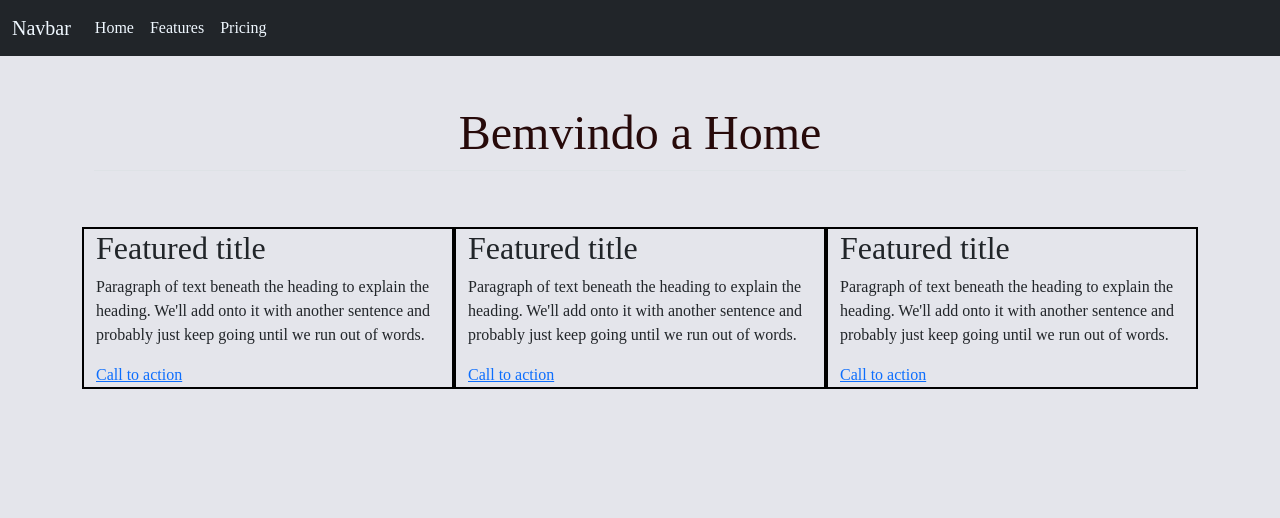
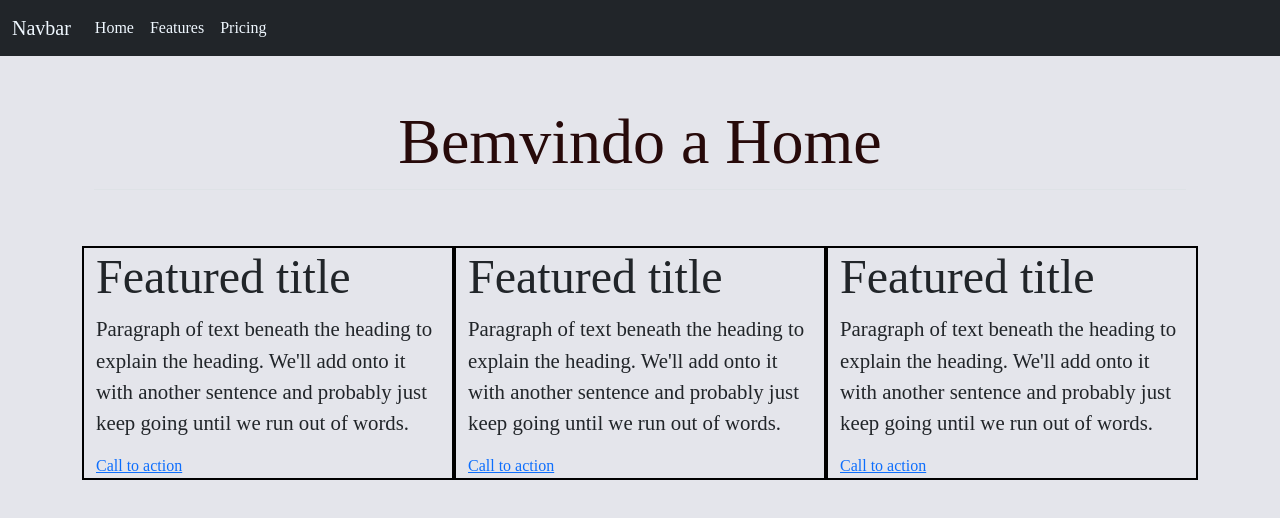
Before and after one commit to Anselmo17/app-test-refresh-token, an Angular app: page /home in a window 1280 px wide. Shown: the top 518 px of the page. Built offline with nearby package versions, Linux system fonts and the light colour scheme; a web font is replaced by a local one.

Commit message:
FEAT:Adicionando espaçamento no titulo da pagina

```diff
--- a/src/app/component/home/home.component.css
+++ b/src/app/component/home/home.component.css
@@ -1,5 +1,5 @@
 h1 {
-    font-size: 3em;
+    font-size: 4rem;
     color: rgb(39, 10, 10);
     text-align: center;
 }
@@ -7,3 +7,11 @@ h1 {
 .feature {
     border: 2px black solid;
 }
+
+h2{
+    font-size: 3rem;
+}
+
+.texto{
+    font-size: 1.3rem;
+}
--- a/src/app/component/home/home.component.html
+++ b/src/app/component/home/home.component.html
@@ -4,7 +4,7 @@
     <div class="row g-4 py-5 row-cols-1 row-cols-lg-3">
       <div class="feature col">
         <h2>Featured title</h2>
-        <p>Paragraph of text beneath the heading to explain the heading. We'll add onto it with another sentence and probably just keep going until we run out of words.</p>
+        <p class="texto">Paragraph of text beneath the heading to explain the heading. We'll add onto it with another sentence and probably just keep going until we run out of words.</p>
         <a href="#" class="icon-link d-inline-flex align-items-center">
           Call to action
           <svg class="bi" width="1em" height="1em"><use xlink:href="#chevron-right"></use></svg>
@@ -13,7 +13,7 @@
 
       <div class="feature col">
         <h2>Featured title</h2>
-        <p>Paragraph of text beneath the heading to explain the heading. We'll add onto it with another sentence and probably just keep going until we run out of words.</p>
+        <p class="texto">Paragraph of text beneath the heading to explain the heading. We'll add onto it with another sentence and probably just keep going until we run out of words.</p>
         <a href="#" class="icon-link d-inline-flex align-items-center">
           Call to action
           <svg class="bi" width="1em" height="1em"><use xlink:href="#chevron-right"></use></svg>
@@ -22,7 +22,7 @@
 
       <div class="feature col">
         <h2>Featured title</h2>
-        <p>Paragraph of text beneath the heading to explain the heading. We'll add onto it with another sentence and probably just keep going until we run out of words.</p>
+        <p class="texto">Paragraph of text beneath the heading to explain the heading. We'll add onto it with another sentence and probably just keep going until we run out of words.</p>
         <a href="#" class="icon-link d-inline-flex align-items-center">
           Call to action
           <svg class="bi" width="1em" height="1em"><use xlink:href="#chevron-right"></use></svg>
--- a/src/app/pages/features/features.component.css
+++ b/src/app/pages/features/features.component.css
@@ -1,5 +1,6 @@
 h1 {
     text-align: center;
+    margin: 20px 0px;
 }
 
 .container-logo{
```
